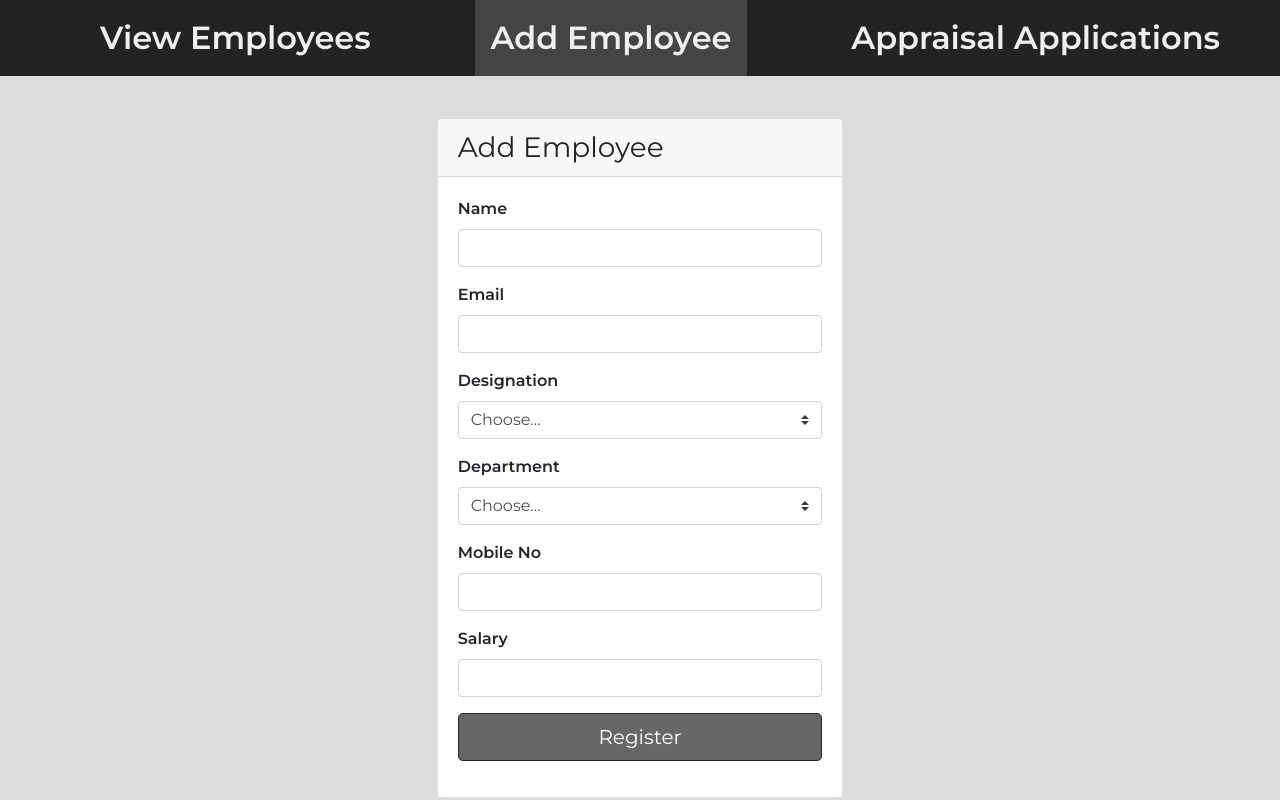
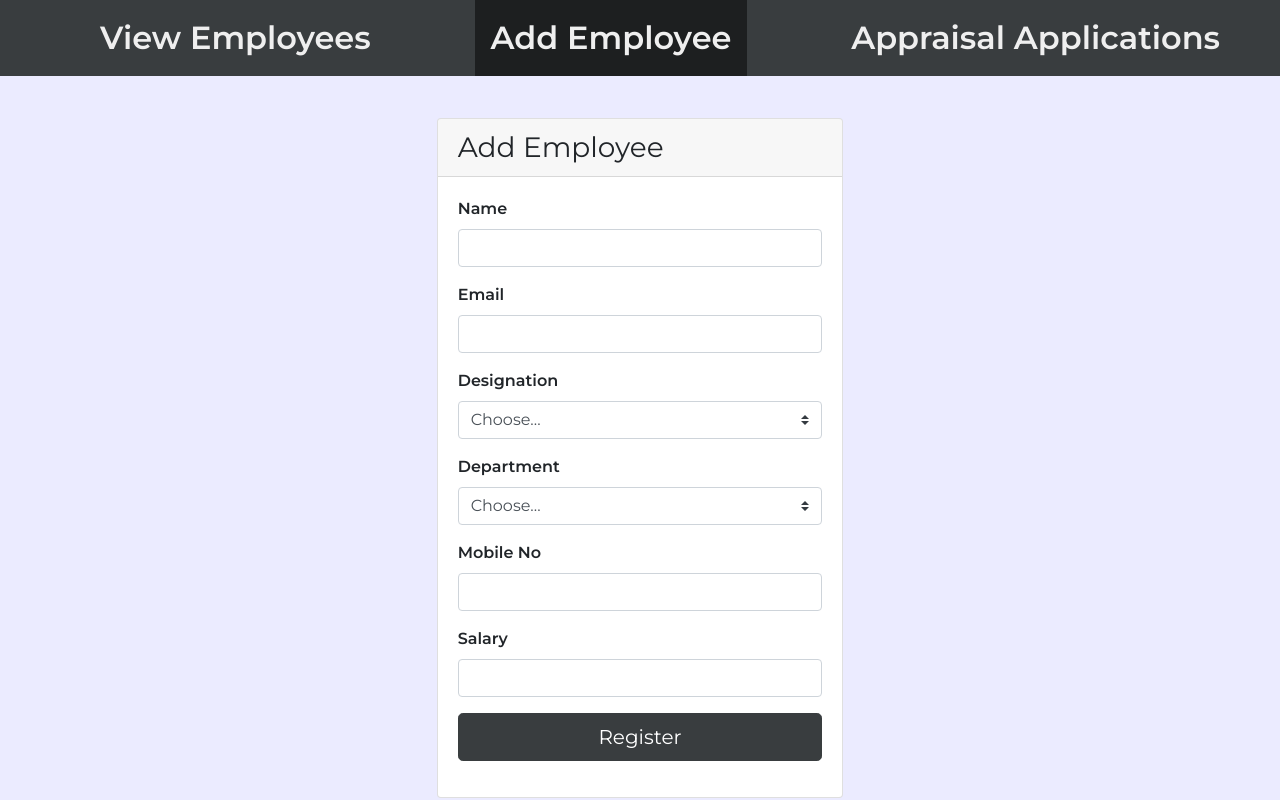
Before and after one commit to adharshkamath/Angular-CRUD, an Angular app in the folder Angular-CRUD-Ops/frontend/angular-crud-ops/: page /create-employee in a window 1280 px wide. Built offline with nearby package versions, Linux system fonts and the light colour scheme.

Commit message:
CSS fixes

```diff
--- a/Angular-CRUD-Ops/frontend/angular-crud-ops/src/app/app.component.css
+++ b/Angular-CRUD-Ops/frontend/angular-crud-ops/src/app/app.component.css
@@ -5,7 +5,7 @@
 ul {
   list-style-type: none;
   overflow: hidden;
-  background-color: #232323;
+  background-color: #393D3F;
   font-size: 2em;
   font-weight: 700;
   display: flex;
@@ -36,9 +36,9 @@ li a {
 }
 
 li a:hover {
-  background-color: #444;
+  background-color: #1D1F20;
 }
 
 .active {
-  background-color: #444;
+  background-color: #1D1F20;
 }
--- a/Angular-CRUD-Ops/frontend/angular-crud-ops/src/app/components/applications-list/applications-list.component.ts
+++ b/Angular-CRUD-Ops/frontend/angular-crud-ops/src/app/components/applications-list/applications-list.component.ts
@@ -25,20 +25,16 @@ export class ApplicationsListComponent implements OnInit {
   }
 
   approveApplication(id, index, value) {
-    if (window.confirm('Are you sure?')) {
     this.apiService.approveApplication(id, { raise: value }).subscribe((data) => {
       this.Application.splice(index, 1);
     });
   }
-  }
 
 
   rejectApplication(id, index) {
-    if (window.confirm('Are you sure?')) {
     this.apiService.rejectApplication(id).subscribe((data) => {
       this.Application.splice(index, 1);
     });
   }
-  }
 
 }
--- a/Angular-CRUD-Ops/frontend/angular-crud-ops/src/app/components/employee-edit/employee-edit.component.ts
+++ b/Angular-CRUD-Ops/frontend/angular-crud-ops/src/app/components/employee-edit/employee-edit.component.ts
@@ -86,7 +86,6 @@ export class EmployeeEditComponent implements OnInit {
     if (!this.editForm.valid) {
       return false;
     } else {
-      if (window.confirm('Are you sure?')) {
       const id = this.actRoute.snapshot.paramMap.get('id');
       this.apiService.updateEmployee(id, this.editForm.value)
         .subscribe(res => {
@@ -97,6 +96,5 @@ export class EmployeeEditComponent implements OnInit {
         });
     }
   }
-  }
 
 }
--- a/Angular-CRUD-Ops/frontend/angular-crud-ops/src/app/components/employee-list/employee-list.component.ts
+++ b/Angular-CRUD-Ops/frontend/angular-crud-ops/src/app/components/employee-list/employee-list.component.ts
@@ -24,12 +24,9 @@ export class EmployeeListComponent implements OnInit {
   }
 
   removeEmployee(employee, index) {
-    if (window.confirm('Are you sure?')) {
-        this.apiService.deleteEmployee(employee._id).subscribe((data) => {
-          this.Employee.splice(index, 1);
-        }
-      );
-    }
+    this.apiService.deleteEmployee(employee._id).subscribe((data) => {
+      this.Employee.splice(index, 1);
+    });
   }
 
 }
--- a/Angular-CRUD-Ops/frontend/angular-crud-ops/src/styles.css
+++ b/Angular-CRUD-Ops/frontend/angular-crud-ops/src/styles.css
@@ -3,56 +3,56 @@
 
 body {
     height: 100%;
-    background-color: #dcdcdc;
+    background-color: #EBEBFF;
     font-family: "Montserrat", sans-serif;
     font-weight: 600;
 }
 
 hr {
     color: black;
-    height: 5px;
+    size: 5px;
 }
 
 .btn-success {
-    border-color: #232323;
-    background-color: #676767;
+    border-color: #393D3F;
+    background-color: #393D3F;
 }
 
 .btn-success:focus {
     border-color: #676767;
-    background-color: #232323;
+    background-color: #393D3F;
 }
 
 .btn-success:not(:disabled):not(.disabled):active {
-    border-color: #232323;
-    background-color: #676767;
+    border-color: #676767;
+    background-color: #393D3F;
 }
 
 .btn-success:hover {
     border-color: #676767;
-    background-color: #232323;
+    background-color: #393D3F;
 }
 
 table, th, td {
-    border: 1px solid #232323;
+    border: 1px solid #393D3F;
     border-collapse: collapse;
 }
 
 .table thead th {
-    border: 1px solid #232323;
+    border: 1px solid #393D3F;
     vertical-align: middle;
     align-content: center;
 }
 
 .table-success th {
-    border-color: #232323;
+    border-color: #393D3F;
 }
 
 .table-bordered, td {
-    border: 1px solid #232323 !important;
+    border: 1px solid #393D3F !important;
     border-collapse: collapse;
 }
 
 th {
-    background-color: rgb(113, 133, 170);
+    background-color: #9E95DB;
 }
```
Lines whose indentation alone changed are shown as unchanged.
